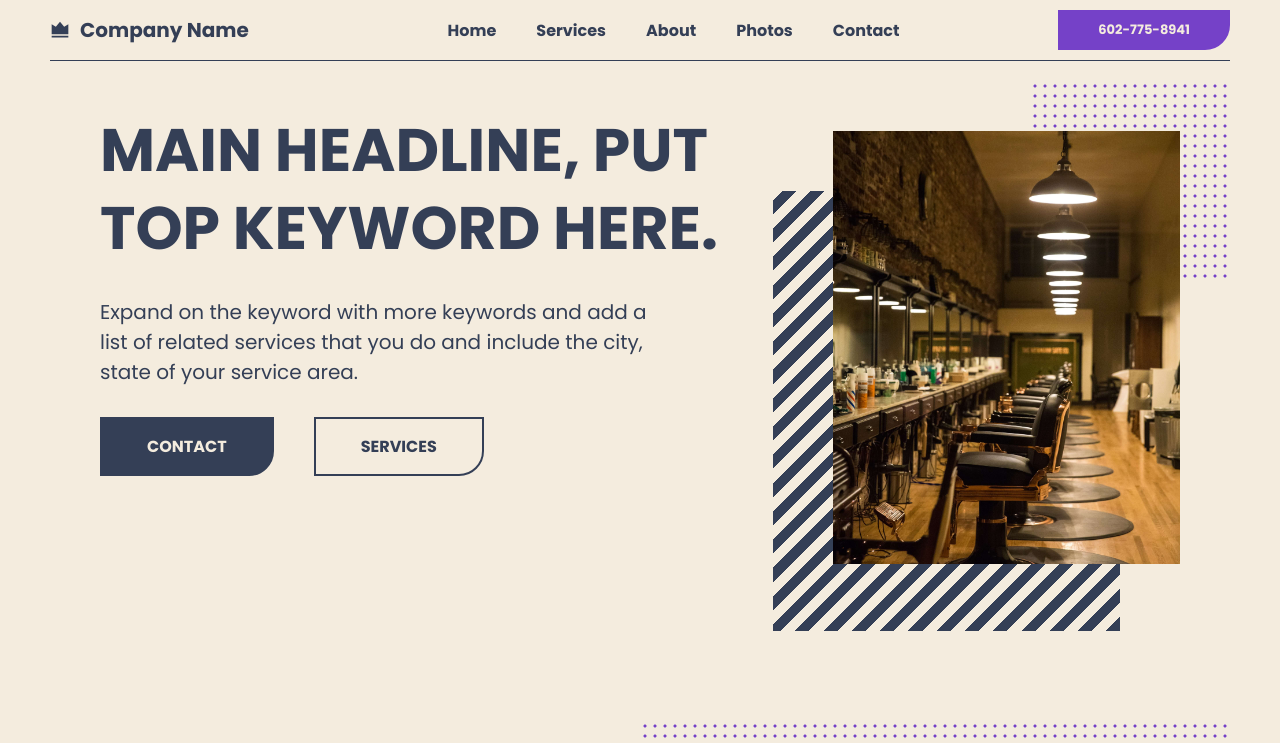
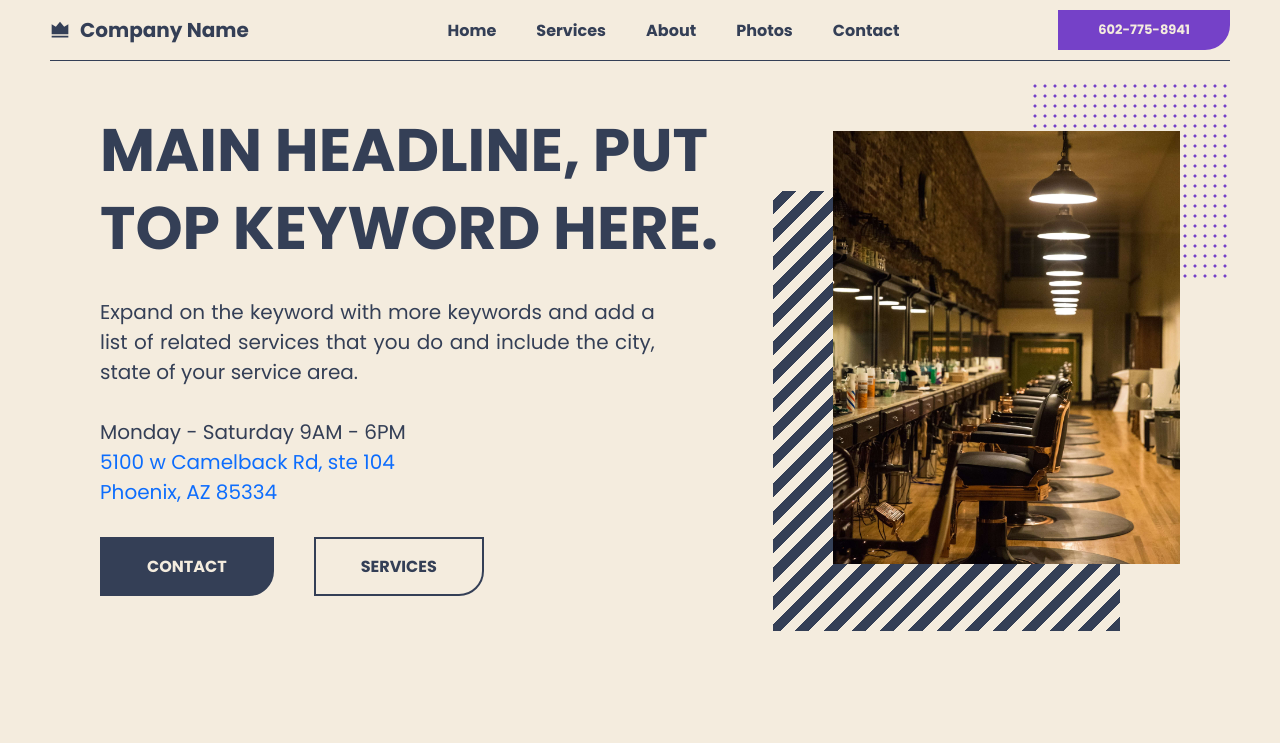
Before and after one commit to ChristianWare/template1, a Next.js app: page / in a window 1280 px wide. Shown: the top 743 px of the page. Built offline with nearby package versions, Linux system fonts and the light colour scheme.

Commit message:
Hero Address/Hours

```diff
--- a/components/Hero.js
+++ b/components/Hero.js
@@ -4,6 +4,10 @@
 import img1 from "../public/images/b3.jpg";
 
 function Hero() {
+
+  const map =
+    "https://www.google.com/maps/place/5100+N+99th+Ave,+Phoenix,+AZ+85037/@33.509981,-112.2757085,17z/data=!3m1!4b1!4m5!3m4!1s0x872b4172f9f02973:0x4dc3ba54f817a0fa!8m2!3d33.509981!4d-112.2735198";
+
   return (
     <header className={styles.heroContainer}>
       <div className={styles.content}>
@@ -11,14 +15,23 @@
           <h1 className={styles.heading}>
             Main headline, put top keyword here.
           </h1>
-          <h5 className={styles.description}>
+          <h5 className={styles.description} lang='en'>
             Expand on the keyword with more keywords and add a list of related
             services that you do and include the city, state of your service
             area.
           </h5>
+          <div className={styles.infoBox}>
+            <p className={styles.hours}>Monday - Saturday 9AM - 6PM</p>
+            <a href={map} target='_blank'>
+              <address className={styles.address}>
+                5100 w Camelback Rd, ste 104 <br />
+                Phoenix, AZ 85334
+              </address>
+            </a>
+          </div>
           <div className={styles.btnContainer}>
-            <Button text='contact' href='/' color='primary' />
-            <Button text='services' href='/' color='primaryOutline' />
+            <Button text='contact' href='/#contact' color='primary' />
+            <Button text='services' href='/services' color='primaryOutline' />
           </div>
         </div>
         <div className={styles.contentRight}>
--- a/components/Navbar.js
+++ b/components/Navbar.js
@@ -71,7 +71,7 @@
         </ul>
         <div className={styles.btnContainerDesktop}>
           <Button
-            href='/'
+            href='tel:602-775-8941'
             text='602-775-8941'
             color='primaryOutline2'
             btnSz='small'
--- a/styles/Hero.module.css
+++ b/styles/Hero.module.css
@@ -27,11 +27,35 @@
 
 .description {
     width: 80%;
+    text-align: justify;
+    hyphens: auto;
     color: var(--accent1);
     font-weight: 400;
     font-size: 2rem;
     margin-top: 3rem;
     margin-bottom: 3rem;
+}
+
+.infoBox {
+    display: flex;
+    flex-direction: column;
+    justify-content: flex-start;
+    /* gap: 1rem; */
+    margin-bottom: 3rem;
+}
+
+.hours {
+    color: var(--accent1);
+    font-weight: 400;
+    font-size: 2rem;
+}
+
+.address {
+    color: var(--accent6);
+    font-weight: 400;
+    font-size: 2rem;
+    font-style: normal;
+    cursor: pointer;
 }
 
 .content1B {
@@ -119,8 +143,8 @@
     }
 
     .description {
-        text-align: center;
-        width: 80%;
+        /* text-align: center; */
+        width: 100%;
     }
 
     .btnContainer {
--- a/styles/globals.css
+++ b/styles/globals.css
@@ -7,7 +7,7 @@
   --accent3: #FB9300;
   --accent4: #f4ecde;
   --accent5: #7541c8;
-  --accent6: #bfd200;
+  --accent6: #0D6DFD;
 }
 
 * {
```
